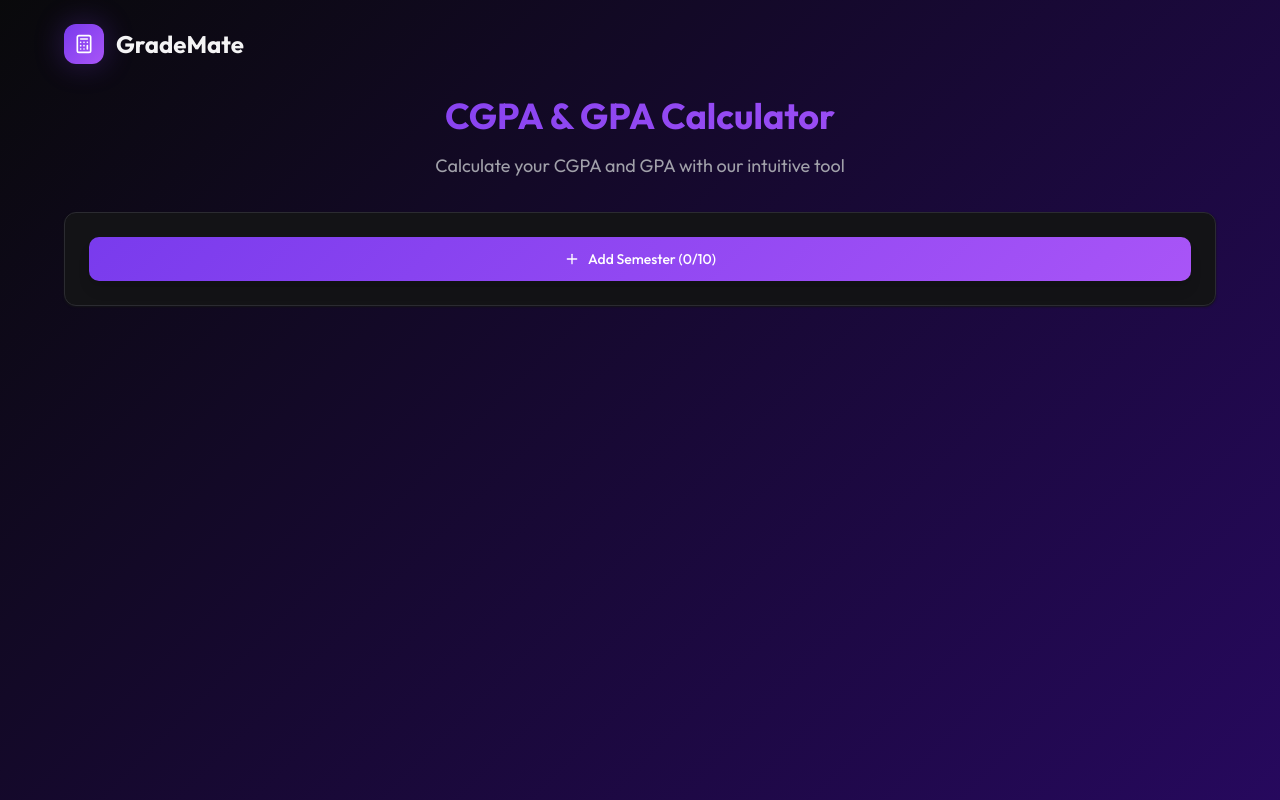
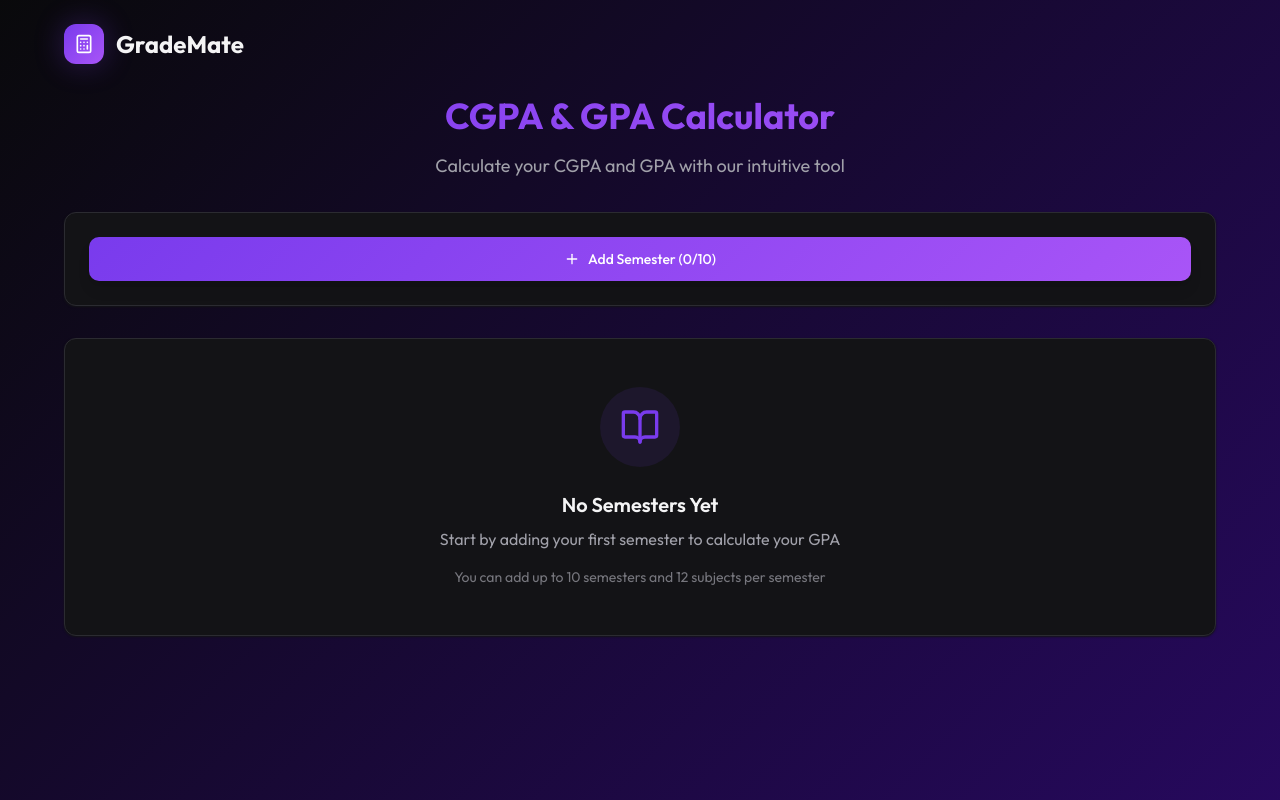
Before and after one commit to Lynchy21/grademate, a React (Vite) app: page /calculator in a window 1280 px wide. Built offline with nearby package versions, Linux system fonts and the light colour scheme.

Commit message:
Add BookOpen icon to semesters empty state
Added a BookOpen icon to the empty state of the semesters section.

```diff
--- a/src/pages/Calculator.tsx
+++ b/src/pages/Calculator.tsx
@@ -5,7 +5,7 @@ import { Card, CardContent, CardHeader, CardTitle } from "@/components/ui/card";
 import { Input } from "@/components/ui/input";
 import { Label } from "@/components/ui/label";
 import { Select, SelectContent, SelectItem, SelectTrigger, SelectValue } from "@/components/ui/select";
-import { Plus, Trash2, Download, Calculator as CalculatorIcon } from "lucide-react";
+import { Plus, Trash2, Download, Calculator as CalculatorIcon, BookOpen } from "lucide-react";
 import { useToast } from "@/hooks/use-toast";
 import { jsPDF } from 'jspdf';
 
@@ -408,6 +408,26 @@ const Calculator = () => {
           </Card>
         </div>
 
+        {/* Empty State */}
+        {semesters.length === 0 && (
+          <div className="mb-8">
+            <Card className="bg-card border-border shadow-card">
+              <CardContent className="p-12 text-center">
+                <div className="w-20 h-20 mx-auto mb-6 bg-primary/10 rounded-full flex items-center justify-center">
+                  <BookOpen className="w-10 h-10 text-primary" />
+                </div>
+                <h3 className="text-xl font-semibold mb-2">No Semesters Yet</h3>
+                <p className="text-muted-foreground mb-4">
+                  Start by adding your first semester to calculate your GPA
+                </p>
+                <p className="text-sm text-muted-foreground/70">
+                  You can add up to 10 semesters and 12 subjects per semester
+                </p>
+              </CardContent>
+            </Card>
+          </div>
+        )}
+
         {/* Semesters */}
         <div className="space-y-6 mb-8">
           {semesters.map((semester) => (
```
